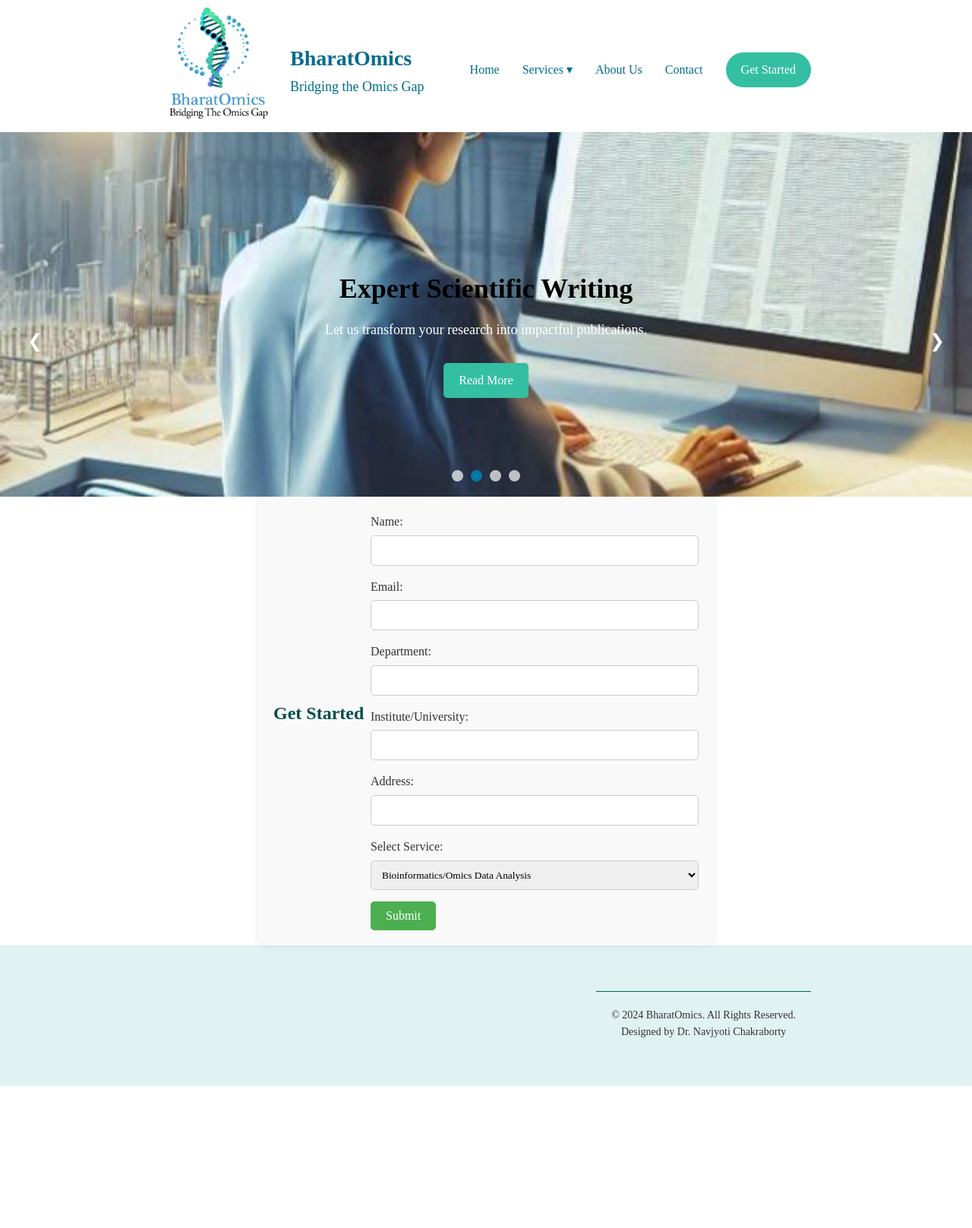
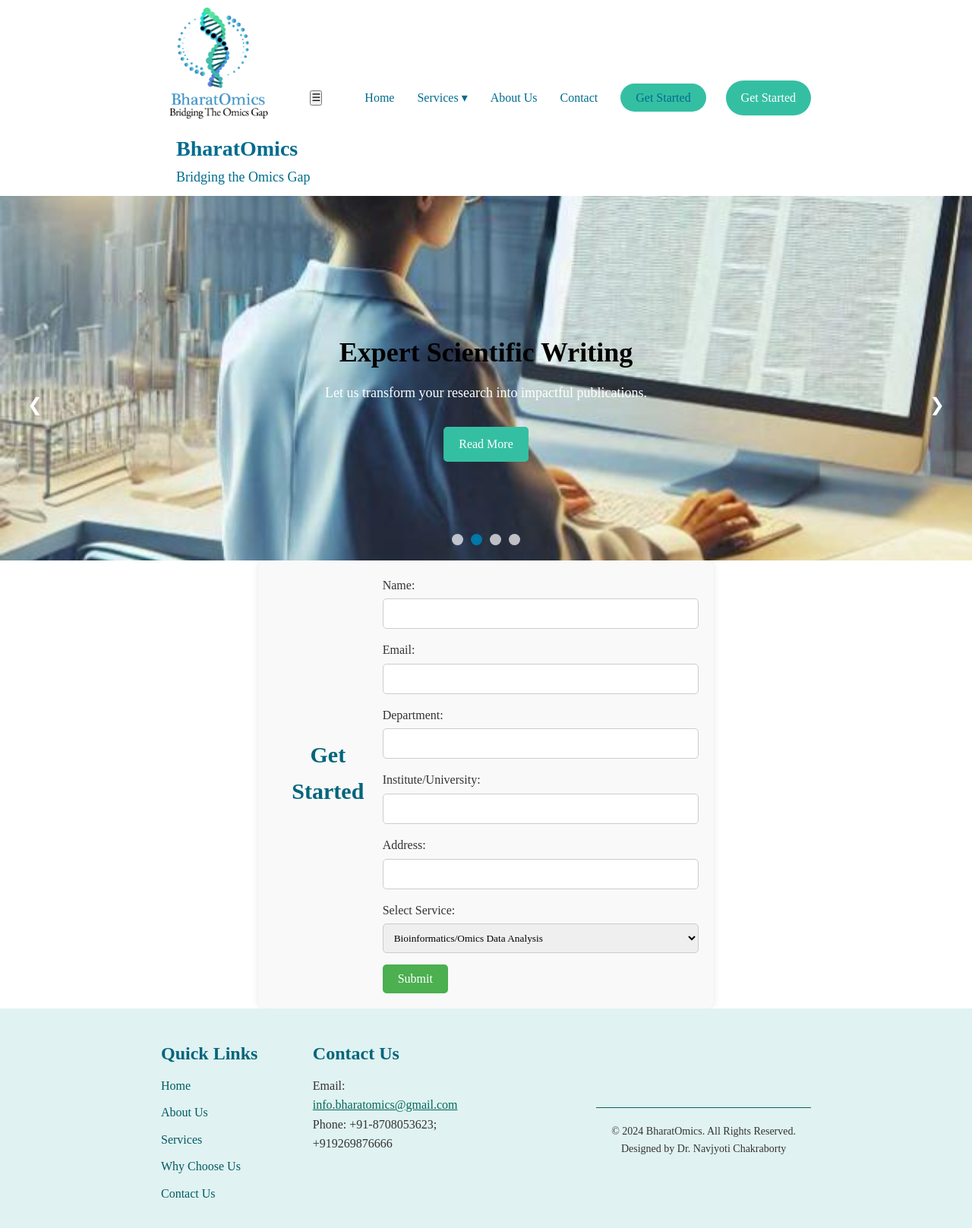
Before and after one commit to dr-navjyoti/Bharatomics, a plain HTML site: page form.html in a window 1280 px wide. Shown: the whole page at 76% size. Before the commit the page ends 1430 px from the top, so only its background shows below. Drawn offline with Linux system fonts and the light colour scheme.

Commit message:
Update form.html

```diff
--- a/form.html
+++ b/form.html
@@ -3,80 +3,14 @@
 <head>
     <meta charset="UTF-8">
     <meta name="viewport" content="width=device-width, initial-scale=1.0">
-    <title>BharatOmics - Your Partner in Scientific Excellence</title>
+    <title>Get Started - BharatOmics</title>
     <link rel="stylesheet" href="styles.css">
-    <style>
-        /* Global reset to avoid extra spaces */
-        body, html {
-            margin: 0;
-            padding: 0;
-        }
-
-        header {
-            margin-bottom: 0; /* Remove bottom margin if it exists */
-            padding-bottom: 0; /* Remove padding to avoid unnecessary space */
-        }
-
-        /* Updated CSS for form section */
-        #form-section {
-            display: flex;
-            justify-content: center;
-            align-items: flex-start;
-            min-height: 20vh; /* Further reduced height */
-            padding-top: 0; /* Remove any top padding */
-            margin-top: 0; /* Ensure no margin above the form */
-        }
-
-        #form-section .container {
-            width: 100%;
-            max-width: 600px;
-            padding: 20px;
-            background-color: #f9f9f9;
-            border-radius: 10px;
-            box-shadow: 0 0 10px rgba(0, 0, 0, 0.1);
-        }
-
-        .form-group {
-            margin-bottom: 15px;
-        }
-
-        .form-group label {
-            display: block;
-            margin-bottom: 5px;
-        }
-
-        .form-group input,
-        .form-group select {
-            width: 100%;
-            padding: 10px;
-            border: 1px solid #ccc;
-            border-radius: 5px;
-        }
-
-        .submit-btn {
-            padding: 10px 20px;
-            background-color: #4CAF50;
-            color: white;
-            border: none;
-            border-radius: 5px;
-            cursor: pointer;
-        }
-
-        .submit-btn:hover {
-            background-color: #45a049;
-        }
-
-        h2 {
-            text-align: center;
-            margin-bottom: 20px;
-        }
-
-        </style>
 </head>
 <body>
     <!-- Header Section -->
     <header>
-        <div class="container">
+        <div class="container header-container">
+            <div class="brand-group">
                 <div class="logo">
                     <img src="images/BharatOmics_Logo_Final.jpg" alt="BharatOmics Logo">
                 </div>
@@ -84,11 +18,16 @@
                     <h1 class="company-name">BharatOmics</h1>
                     <p class="tagline">Bridging the Omics Gap</p>
                 </div>
-            <nav>
-                <ul class="nav-links">
+            </div>
+
+            <!-- Mobile Hamburger Button -->
+            <button class="menu-toggle" id="mobile-menu-btn" aria-label="Toggle navigation">&#9776;</button>
+
+            <nav id="main-nav">
+                <ul class="nav-links" id="nav-links">
                     <li><a href="index.html">Home</a></li>
                     <li class="dropdown">
-                        <a href="#">Services <span class="arrow">&#9662;</span></a>
+                        <a href="#" class="dropdown-toggle">Services <span class="arrow">&#9662;</span></a>
                         <ul class="dropdown-content">
                             <li><a href="services.html#bioinformatics">Bioinformatics/Omics Data Analysis</a></li>
                             <li><a href="services.html#sequencing">Sequencing Services</a></li>
@@ -97,9 +36,11 @@
                     </li>
                     <li><a href="about.html">About Us</a></li>
                     <li><a href="index.html#contact">Contact</a></li>
+                    <li class="mobile-cta-item"><a href="form.html" class="cta">Get Started</a></li>
                 </ul>
             </nav>
-            <a href="form.html" class="cta">Get Started</a>
+
+            <a href="form.html" class="cta desktop-cta">Get Started</a>
         </div>
     </header>
 
@@ -113,7 +54,7 @@
                 <div class="caption">
                     <h1>High-Quality Sequencing Services</h1>
                     <p>Delivering precise, fast, and reliable sequencing solutions tailored to your needs.</p>
-                    <a href="Services.html#sequencing" class="btn">Read More</a> <!-- For Sequencing --> <!-- The button on a new line -->
+                    <a href="services.html#sequencing" class="btn">Read More</a>
                 </div>
             </div>
 
@@ -124,7 +65,7 @@
                 <div class="caption">
                     <h1>Expert Scientific Writing</h1>
                     <p>Let us transform your research into impactful publications.</p>
-                    <a href="Services.html#writing" class="btn">Read More</a> <!-- For Scientific Writing -->
+                    <a href="services.html#writing" class="btn">Read More</a>
                 </div>
             </div>
 
@@ -135,7 +76,7 @@
                 <div class="caption">
                     <h1>Cutting-Edge Research Support</h1>
                     <p>Enabling innovation through dedicated scientific research services.</p>
-                    <a href="Services.html#bioinformatics" class="btn">Read More</a> <!-- For Bioinformatics -->
+                    <a href="services.html#bioinformatics" class="btn">Read More</a>
                 </div>
             </div>
 
@@ -146,7 +87,7 @@
                 <div class="caption">
                     <h1>Innovative Data Analysis</h1>
                     <p>Advanced bioinformatics to power your research discoveries.</p>
-                    <a href="Services.html#bioinformatics" class="btn">Read More</a> <!-- For Bioinformatics -->
+                    <a href="services.html#bioinformatics" class="btn">Read More</a>
                 </div>
             </div>
 
@@ -164,12 +105,10 @@
         </div>
     </section>
 
-    <script src="script.js"></script>
-
     <!-- Form Section -->
     <section id="form-section">
         <div class="container">
-            <h2>Get Started</h2>
+            <h2 class="section-heading">Get Started</h2>
             <form action="submit_form.php" method="post">
                 <div class="form-group">
                     <label for="name">Name:</label>
@@ -205,11 +144,26 @@
         </div>
     </section>
 
-    <!-- footer Section -->
+    <!-- Footer Section -->
     <footer class="footer">
         <div class="container">
             <div class="footer-content">
-                <!-- Footer content here -->
+                <div class="footer-links">
+                    <h3>Quick Links</h3>
+                    <ul>
+                        <li><a href="index.html">Home</a></li>
+                        <li><a href="about.html">About Us</a></li>
+                        <li><a href="services.html">Services</a></li>
+                        <li><a href="index.html#why-choose-us">Why Choose Us</a></li>
+                        <li><a href="index.html#contact">Contact Us</a></li>
+                    </ul>
+                </div>
+
+                <div class="footer-info">
+                    <h3>Contact Us</h3>
+                    <p>Email: <a href="mailto:info.bharatomics@gmail.com">info.bharatomics@gmail.com</a></p>
+                    <p>Phone: +91-8708053623; +919269876666</p>
+                </div>
             </div>
             <div class="footer-bottom">
                 <p>&copy; 2024 BharatOmics. All Rights Reserved.</p>
```
Lines whose indentation alone changed are shown as unchanged.
